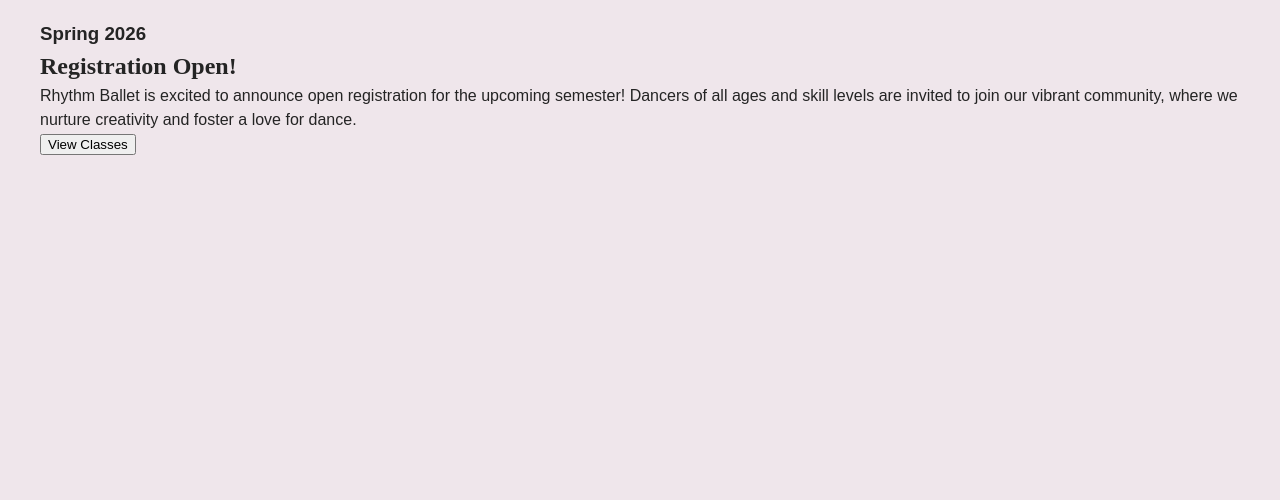
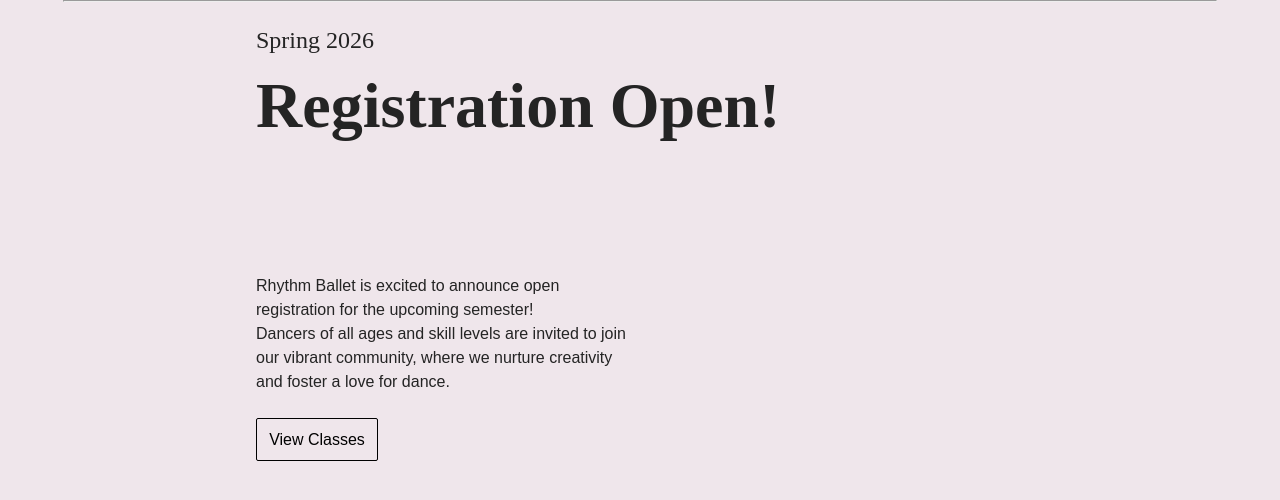
Before and after one commit to byOlexandra/ballet-studio-landing, a website built with Vite: page src/index.html in a window 1280 px wide. Built offline with nearby package versions, Linux system fonts and the light colour scheme.

Commit message:
update registration section styles

```diff
--- a/src/css/base.css
+++ b/src/css/base.css
@@ -18,8 +18,13 @@ body {
   margin: 0;
 }
 
+h1, h2, h3, h4, h5 {
+  font-family: var(--font-accent);
+  font-weight: 400;
+}
+
 h1, h2 {
-  font-family: var(--font-accent);
+  font-weight: 600;
 }
 
 main {
@@ -29,3 +34,8 @@ main {
 main:has(.back-link) {
   text-align: center;
 }
+
+#section-line {
+  width: 90%;
+  margin: 0 auto;
+}
--- a/src/css/container.css
+++ b/src/css/container.css
@@ -12,7 +12,7 @@
   }
 }
 /* Styles for Desktop devices */
-@media only screen and (min-width: 1200px) {
+@media only screen and (min-width: 1440px) {
   .container {
     max-width: 1200px;
   }
--- /dev/null
+++ b/src/css/partials.css/registration.css
@@ -0,0 +1,55 @@
+.rg-title {
+    font-size: 36px;
+    margin-bottom: 80px;
+}
+
+.rg-second-box {
+    display: flex;
+    flex-direction: column;
+    gap: 24px;
+
+    width: 335px;
+}
+
+#open-classes {
+    height: 43px;
+    width: 122px;
+    background-color: transparent;
+    border-color: #000000;
+    border-radius: 2px;
+    border-width: 1px;
+    border-style: solid;
+}
+
+@media only screen and (min-width: 768px) {
+    .rg-subtitle {
+        font-size: 24px;
+    }
+
+    .rg-title {
+        font-size: 64px;
+        margin-bottom: 120px;
+    }
+
+    .rg-second-box {
+        width: 380px;
+    }
+}
+
+@media only screen and (min-width: 1440px) {
+    .rg-subtitle {
+        margin-top: 20px;
+        font-size: 32px;
+        width: 275px;
+    }
+
+    .rg-title {
+        font-size: 64px;
+        margin-bottom: 208px;
+    }
+
+    .rg-container {
+        display: flex;
+        gap: 20px;
+    }
+}
--- a/src/css/reset.css
+++ b/src/css/reset.css
@@ -26,6 +26,7 @@ a {
 button {
   cursor: pointer;
   font-family: var(--font-main);
+  font-size: inherit;
 }
 
 img {
--- a/src/css/styles.css
+++ b/src/css/styles.css
@@ -10,3 +10,4 @@
 @import url('./container.css');
 
 /* Sections style */
+@import url('./partials.css/registration.css')
--- a/src/partials/registration.html
+++ b/src/partials/registration.html
@@ -1,18 +1,20 @@
-<section id="registration">
-    <div class="container">
+<section id="rg-section">
+    <hr id="section-line">
+    <div class="container rg-container">
         <h3 class="rg-subtitle">
             Spring <span id="rg-current-year"></span>
         </h3>
 
         <div class="rg-main-box">
             <h2 class="rg-title">Registration Open!</h2>
-
-            <p class="rg-description">
-                Rhythm Ballet is excited to announce open registration for the upcoming semester! Dancers of all ages and skill levels
-                are invited to join our vibrant community, where we nurture creativity and foster a love for dance.
-            </p>
-
-            <button type="button">View Classes</button>
+            <div class="rg-second-box">
+                <p class="rg-description">
+                    Rhythm Ballet is excited to announce open registration for the upcoming semester!
+                    <br>Dancers of all ages and skill levels
+                    are invited to join our vibrant community, where we nurture creativity and foster a love for dance.
+                </p>
+                <button type="button" id="open-classes">View Classes</button>
+            </div>
         </div>
 
     </div>
```
